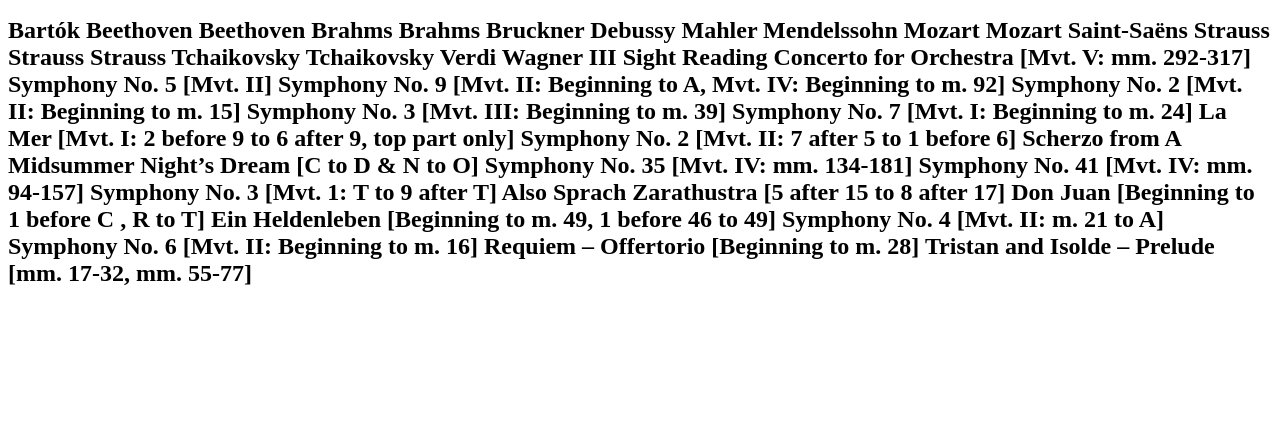
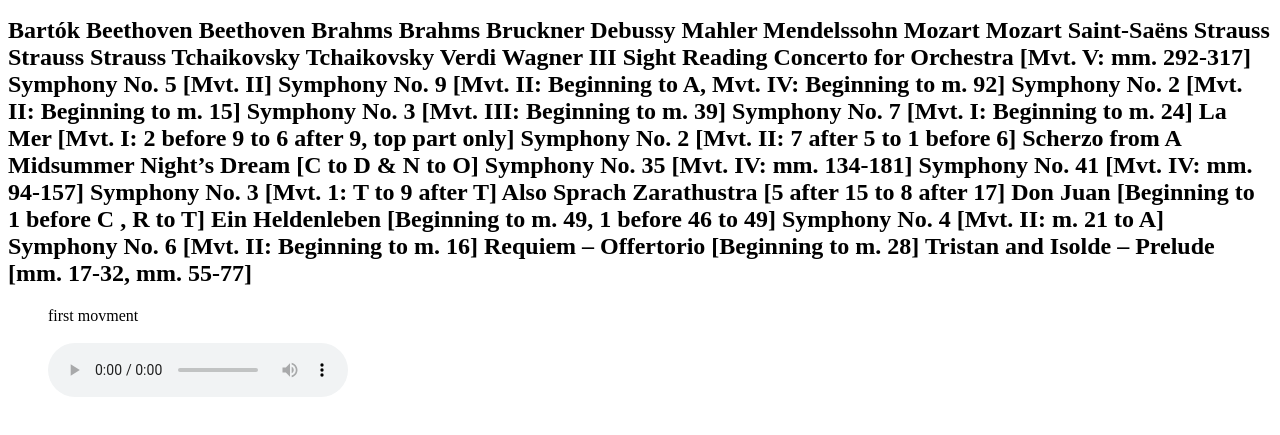
Before and after one commit to kuan46078995/kuan-site, a plain HTML site: page index.html in a window 1280 px wide. Shown: the part 119-554 px from the top of the page. Drawn offline with Linux system fonts and the light colour scheme.

Commit message:
Update index.html

```diff
--- a/index.html
+++ b/index.html
@@ -29,5 +29,15 @@
 Symphony No. 6 [Mvt. II: Beginning to m. 16]
 Requiem – Offertorio [Beginning to m. 28]
 Tristan and Isolde – Prelude [mm. 17-32, mm. 55-77] </h2>
+  <figure>
+        <figcaption>first movment</figcaption>
+        <br />
+        <audio
+            controls
+            src="">
+                Your browser does not support the
+                <code>audio</code> element.
+        </audio>
+    </figure>
 </body>
 </html>
```
